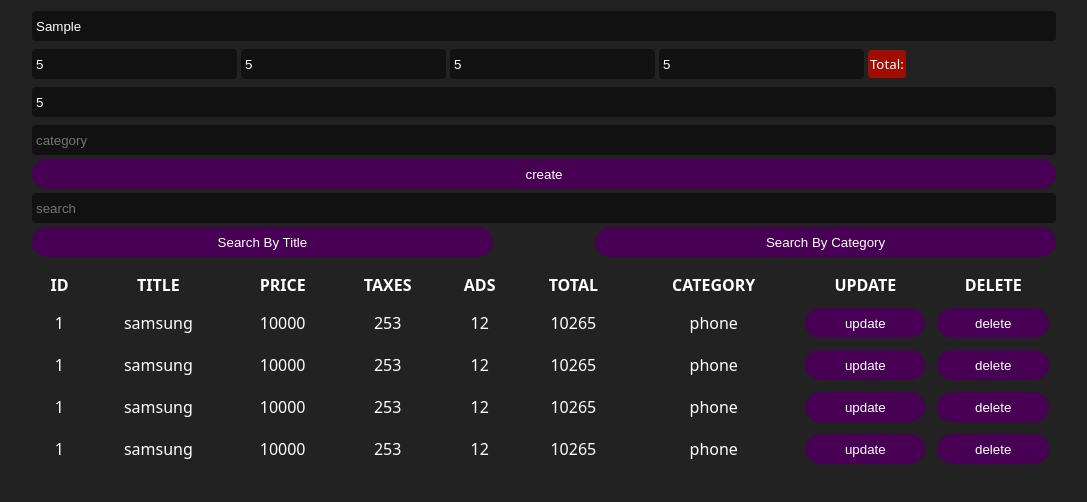
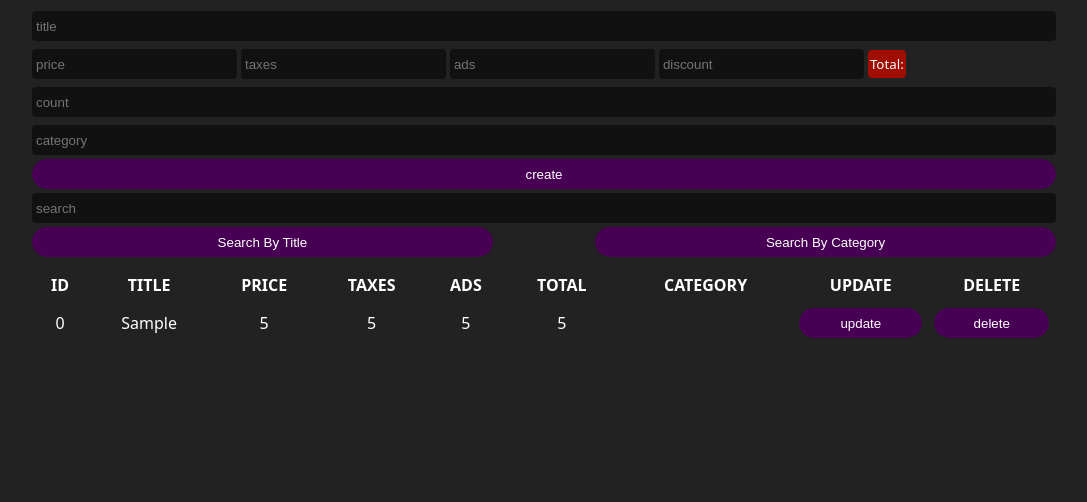
Before and after one commit to Ammarrs/CRUDS1, a plain HTML site: page index.html in a window 1280 px wide. Both pictures are taken after typing "Sample", "5", "5", "5", "5", "5" into the empty fields and a click on the button "create". Shown: the part 78-580 px from the top of the page, without its empty margins (96-1183 px from the left). Drawn offline with Linux system fonts and the light colour scheme.

Commit message:
read data...

```diff
--- a/index.html
+++ b/index.html
@@ -51,55 +51,9 @@
             <th>update</th>
             <th>delete</th>
           </tr>
-          <tbody>
-            <tr>
-              <td>1</td>
-              <td>samsung</td>
-              <td>10000</td>
-              <td>253</td>
-              <td>12</td>
-              <td>10265</td>
-              <td>phone</td>
-              <td><button id="update">update</button></td>
-              <td><button id="delete">delete</button>
-              </td>
-            </tr>
-            <tr>
-              <td>1</td>
-              <td>samsung</td>
-              <td>10000</td>
-              <td>253</td>
-              <td>12</td>
-              <td>10265</td>
-              <td>phone</td>
-              <td><button id="update">update</button></td>
-              <td><button id="delete">delete</button>
-              </td>
-            </tr>
-            <tr>
-              <td>1</td>
-              <td>samsung</td>
-              <td>10000</td>
-              <td>253</td>
-              <td>12</td>
-              <td>10265</td>
-              <td>phone</td>
-              <td><button id="update">update</button></td>
-              <td><button id="delete">delete</button>
-              </td>
-            </tr>
-            <tr>
-              <td>1</td>
-              <td>samsung</td>
-              <td>10000</td>
-              <td>253</td>
-              <td>12</td>
-              <td>10265</td>
-              <td>phone</td>
-              <td><button id="update">update</button></td>
-              <td><button id="delete">delete</button>
-              </td>
-            </tr>
+          <tbody id="tbody">
+
+
 
           </tbody>
         </table>
--- a/main.js
+++ b/main.js
@@ -48,7 +48,10 @@ submit.onclick = () => {
 
   dataPro.push(newPro);
   localStorage.setItem('product', JSON.stringify(dataPro));
-  console.log(dataPro);
+  // console.log(dataPro);
+
+  showData();
+  clearData();
 }
 
 
@@ -62,9 +65,66 @@ submit.onclick = () => {
 
 
 // clear data after create
+
+function clearData() {
+  title.value = '';
+  price.value = '';
+  tax.value = '';
+  ads.value = '';
+  discount.value = '';
+  count.value = '';
+  category.value = '';
+  total.innerHTML = '';
+}
+
+
 // read
+
+function showData() {
+  let table = '';
+  for (let i = 0; i < dataPro.length; i++) {
+    table += `
+      <tr>
+        <td>${i}</td>
+        <td>${dataPro[i].title}</td>
+        <td>${dataPro[i].price}</td>
+        <td>${dataPro[i].tax}</td>
+        <td>${dataPro[i].ads}</td>
+        <td>${dataPro[i].discount}</td>
+        <td>${dataPro[i].category}</td>
+        <td><button id="update">update</button></td>
+        <td><button onclick="deleteData(${i})" id="delete">delete</button>
+        </td>
+      </tr>
+    `;
+
+    document.getElementById('tbody').innerHTML = table;
+  }
+}
+
+showData();
+
+
+// delete
+
+function deleteData(i) {
+  console.log(i);
+}
+
+
+
+
+
+
+
+
+
+
+
+
+
+
 // count
-// delete
 // update
 // search
 // clean data
```
